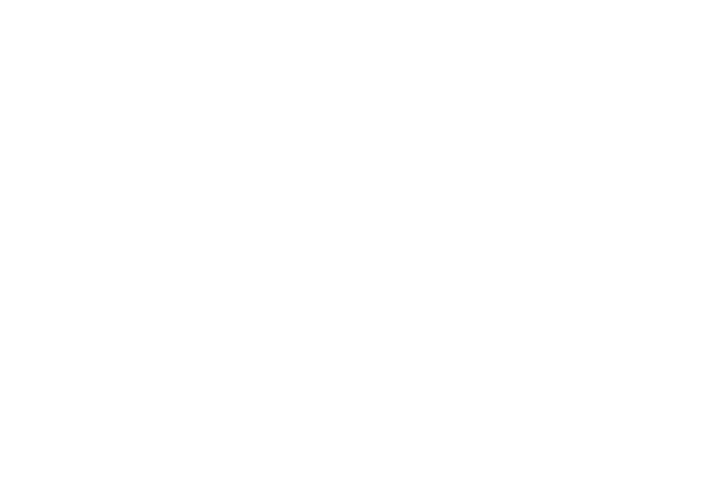
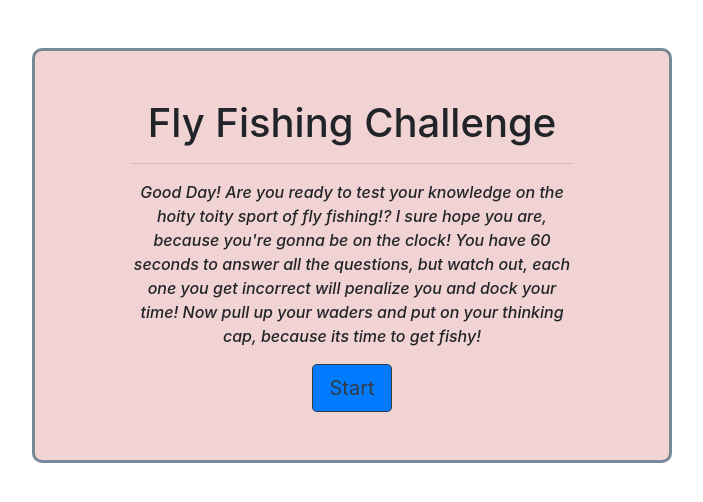
Before and after one commit to Stovencrantz/Fly-Fishing-Challenge, a plain HTML site: page index.html in a window 1280 px wide. Shown: the whole page, without its empty margins (288-991 px from the left). Drawn offline with nearby package versions, Linux system fonts and the light colour scheme.

Commit message:
Created container and contents for our landing page and found a method for linking from one page to another on button click. Still need to implement a header on the landing page.

```diff
--- a/assets/script.js
+++ b/assets/script.js
@@ -0,0 +1,4 @@
+start = document.getElementById("startBtn");
+start.addEventListener("click", function(){
+    location.href = "./html/questions.html";
+})
--- a/assets/style.css
+++ b/assets/style.css
@@ -0,0 +1,12 @@
+
+.container{
+    background-color: rgb(241, 211, 211);
+    border-style: solid;
+    border-radius: 10px;
+    border-color: lightslategray;
+}
+
+p{
+    font-style: italic;
+    font-weight: 500;
+}
--- a/index.html
+++ b/index.html
@@ -8,12 +8,23 @@
 <link rel="stylesheet" href="https://cdnjs.cloudflare.com/ajax/libs/twitter-bootstrap/4.5.0/css/bootstrap.min.css">
 <link rel="stylesheet" href="https://cdnjs.cloudflare.com/ajax/libs/font-awesome/5.14.0/css/all.min.css">
 <link rel="stylesheet" href="assets/style.css">
+<link rel="stylesheet" href="">
 <title>Fly Fishing Challenge</title>
 </head>
 <body>
 
-
-
+    <header></header>
+    <div class="container w-50 h-50 mt-5 ">
+        <div class="row text-center">
+            <div class="col mx-5 my-5 px-5">
+                <h1>Fly Fishing Challenge</h1>
+                <hr>
+                    <p>Good Day! Are you ready to test your knowledge on the hoity toity sport of fly fishing!? I sure hope you are, because you're gonna be on the clock! You have 60 seconds to answer all the questions, but watch out, each one you get incorrect will penalize you and dock your time! Now pull up your waders and put on your thinking cap, because its time to get fishy!
+                    </p>
+                <button type="button" class="btn btn-primary btn-lg btn-outline-dark" id="startBtn">Start</button>
+            </div>
+        </div>
+    </div>
 
 <script src = "./assets/script.js"></script>
 
```
Also changed, not shown: html/questions.html (added, +22 -0 lines), html/assets/script.js (added), html/assets/style.css (added).
